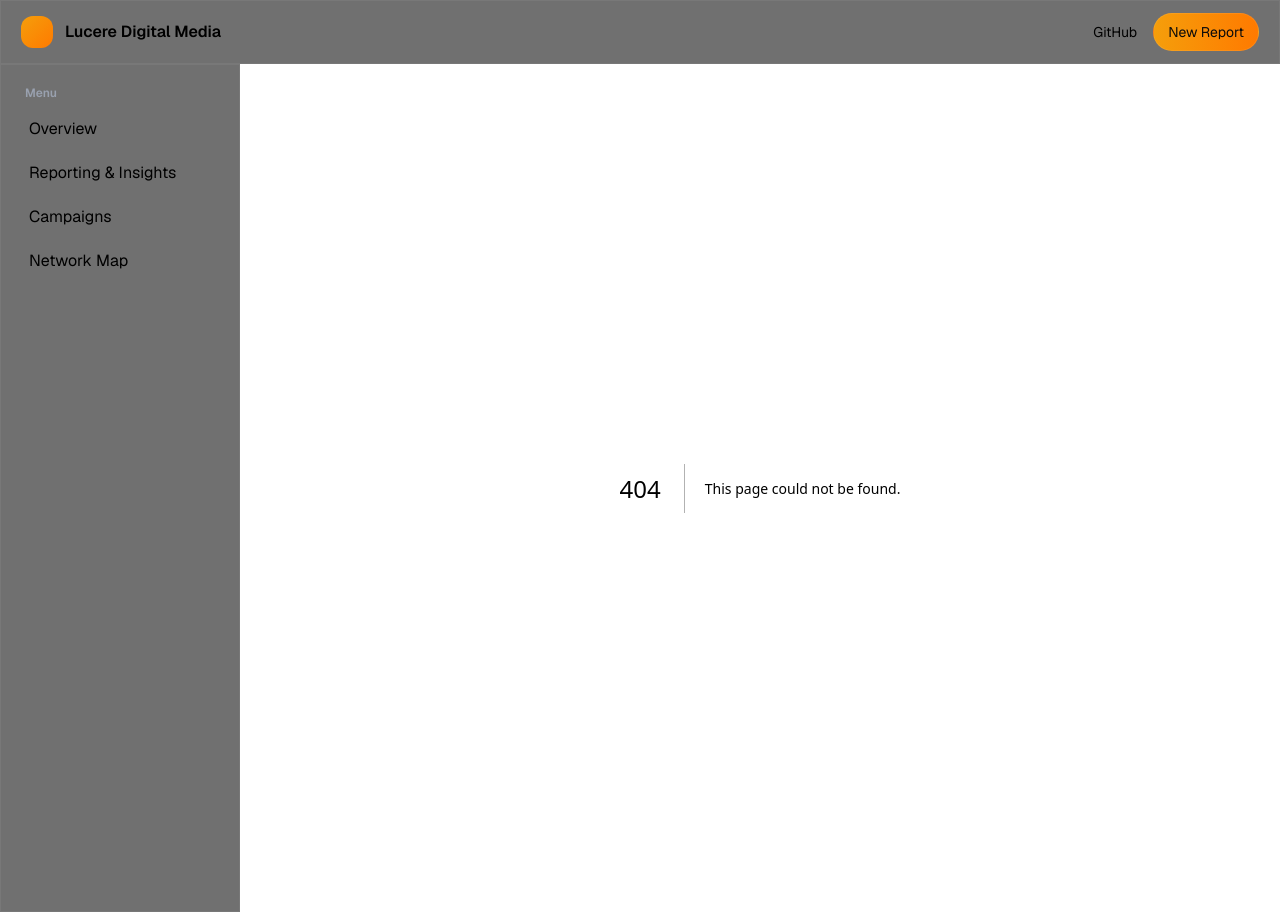
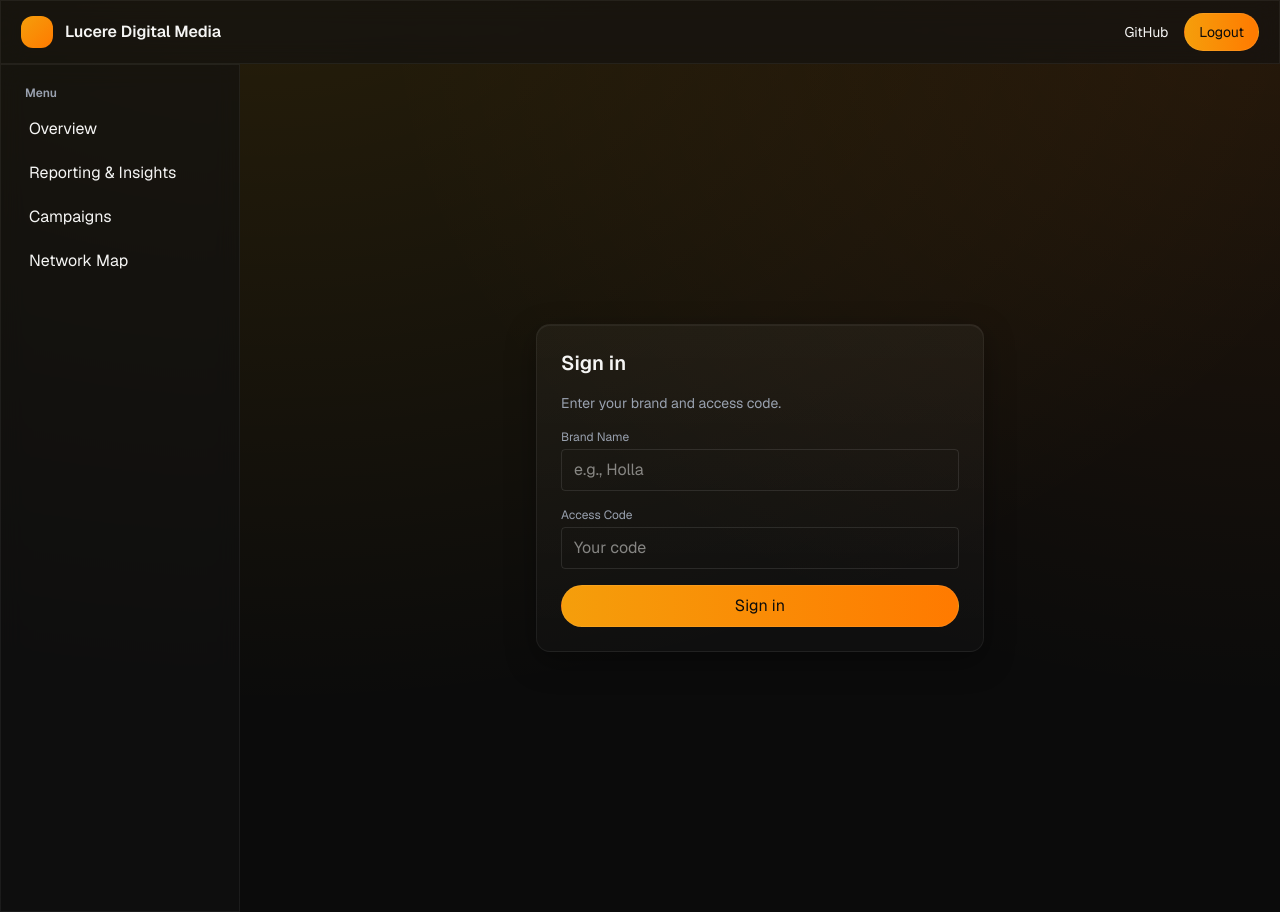
Before and after one commit to merehb/website-playaround, a Next.js app in the folder lucere-portal/: page /login in a window 1280 px wide. Before the commit this address had no page. Built offline with nearby package versions, Linux system fonts and the light colour scheme.

Commit message:
auth: brand+code login page, API routes, cookie greeting, logout

```diff
--- /dev/null
+++ b/lucere-portal/src/app/api/login/route.ts
@@ -0,0 +1,31 @@
+import { NextResponse } from "next/server";
+
+// Expected env shape: BRAND_CODES='{"Holla":"HOLLA-2025","Acme":"ACME-123"}'
+const raw = process.env.BRAND_CODES || "{}";
+let brandCodes: Record<string, string> = {};
+try {
+  brandCodes = JSON.parse(raw);
+} catch {
+  brandCodes = {};
+}
+
+export async function POST(req: Request) {
+  const { brand, code } = await req.json();
+  if (!brand || !code) {
+    return NextResponse.json({ message: "Missing brand or code" }, { status: 400 });
+  }
+  const expected = brandCodes[brand];
+  if (!expected || expected !== code) {
+    return NextResponse.json({ message: "Invalid brand or access code" }, { status: 401 });
+  }
+
+  const res = NextResponse.json({ ok: true });
+  // Set cookie for 7 days
+  res.cookies.set("ldm_customer_name", brand, {
+    httpOnly: false,
+    sameSite: "lax",
+    maxAge: 60 * 60 * 24 * 7,
+    path: "/",
+  });
+  return res;
+}
--- /dev/null
+++ b/lucere-portal/src/app/api/logout/route.ts
@@ -0,0 +1,7 @@
+import { NextResponse } from "next/server";
+
+export async function POST() {
+  const res = NextResponse.json({ ok: true });
+  res.cookies.set("ldm_customer_name", "", { maxAge: 0, path: "/" });
+  return res;
+}
--- a/lucere-portal/src/app/layout.tsx
+++ b/lucere-portal/src/app/layout.tsx
@@ -35,7 +35,9 @@ export default function RootLayout({
             </div>
             <nav className="text-sm flex items-center gap-4">
               <a href="https://github.com/merehb/website-playaround" className="hover:underline" target="_blank" rel="noreferrer">GitHub</a>
-              <button className="btn btn-accent">New Report</button>
+              <form action="/api/logout" method="post">
+                <button className="btn btn-accent" formAction="/api/logout">Logout</button>
+              </form>
             </nav>
           </header>
 
--- /dev/null
+++ b/lucere-portal/src/app/login/page.tsx
@@ -0,0 +1,69 @@
+"use client";
+
+import { useState } from "react";
+import { useRouter } from "next/navigation";
+
+export default function LoginPage() {
+  const router = useRouter();
+  const [brand, setBrand] = useState("");
+  const [code, setCode] = useState("");
+  const [error, setError] = useState<string | null>(null);
+  const [loading, setLoading] = useState(false);
+
+  const onSubmit = async (e: React.FormEvent) => {
+    e.preventDefault();
+    setLoading(true);
+    setError(null);
+    try {
+      const res = await fetch("/api/login", {
+        method: "POST",
+        headers: { "Content-Type": "application/json" },
+        body: JSON.stringify({ brand, code }),
+      });
+      if (res.ok) {
+        router.push("/");
+        router.refresh();
+      } else {
+        const data = await res.json().catch(() => ({}));
+        setError(data?.message || "Invalid brand or access code");
+      }
+    } catch (err) {
+      setError("Network error");
+    } finally {
+      setLoading(false);
+    }
+  };
+
+  return (
+    <div className="min-h-screen flex items-center justify-center p-6">
+      <form onSubmit={onSubmit} className="card w-full max-w-md p-6 space-y-4">
+        <div className="text-xl font-semibold">Sign in</div>
+        <div className="text-sm text-gray-400">Enter your brand and access code.</div>
+        <div>
+          <label className="block text-xs text-gray-400 mb-1">Brand Name</label>
+          <input
+            className="w-full bg-transparent border border-white/10 rounded px-3 py-2"
+            placeholder="e.g., Holla"
+            value={brand}
+            onChange={(e) => setBrand(e.target.value)}
+            required
+          />
+        </div>
+        <div>
+          <label className="block text-xs text-gray-400 mb-1">Access Code</label>
+          <input
+            className="w-full bg-transparent border border-white/10 rounded px-3 py-2"
+            placeholder="Your code"
+            value={code}
+            onChange={(e) => setCode(e.target.value)}
+            required
+          />
+        </div>
+        {error ? <div className="text-sm text-red-400">{error}</div> : null}
+        <button type="submit" className="btn btn-accent w-full" disabled={loading}>
+          {loading ? "Signing in…" : "Sign in"}
+        </button>
+      </form>
+    </div>
+  );
+}
--- a/lucere-portal/src/components/Greeting.tsx
+++ b/lucere-portal/src/components/Greeting.tsx
@@ -6,8 +6,11 @@ export function Greeting() {
   const [name, setName] = useState<string | null>(null);
 
   useEffect(() => {
-    const stored = localStorage.getItem("ldm_customer_name");
-    if (stored) setName(stored);
+    // Prefer cookie set by /api/login, fallback to localStorage
+    const match = document.cookie.match(/(?:^|; )ldm_customer_name=([^;]+)/);
+    const fromCookie = match ? decodeURIComponent(match[1]) : null;
+    const fromLocal = localStorage.getItem("ldm_customer_name");
+    setName(fromCookie || fromLocal);
   }, []);
 
   if (!name) return null;
```
